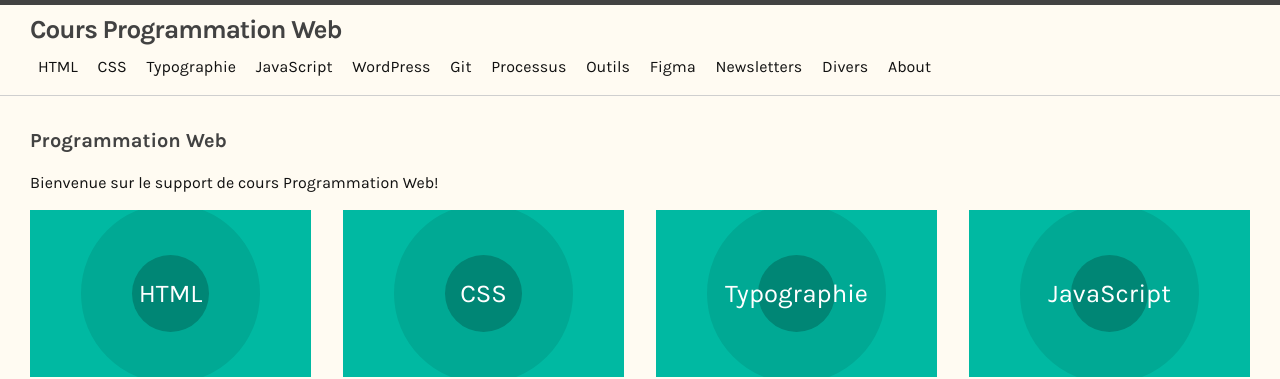
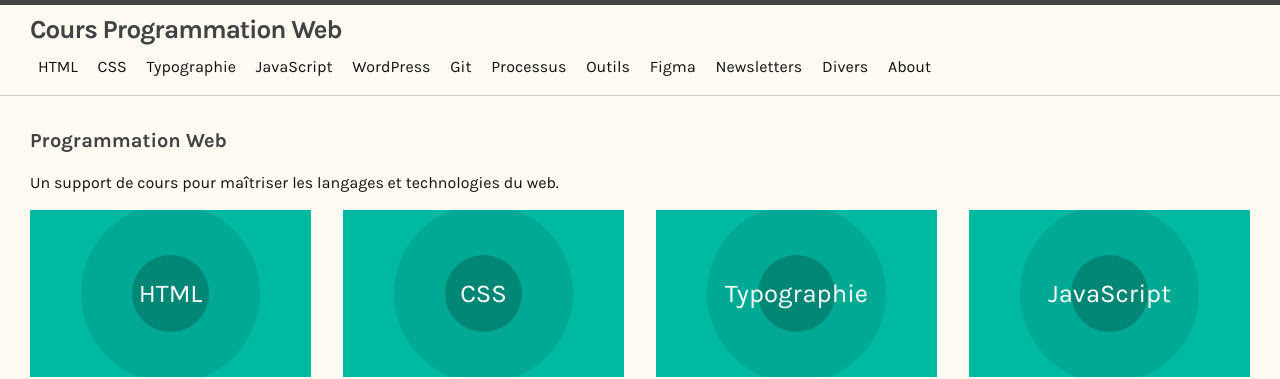
Before and after one commit to coursweb/coursweb.github.io, a Jekyll site: the page built from index.html, in a window 1280 px wide. Shown: the top 379 px of the page. Built offline with Jekyll 4.4.1, drawn with Linux system fonts in a browser that asks for light colours.

Commit message:
small corrections

```diff
--- a/index.html
+++ b/index.html
@@ -7,7 +7,7 @@ layout: default
   <h1 class="page-heading">Programmation Web</h1>
 
   <p>
-    Bienvenue sur le support de cours Programmation Web!
+    Un support de cours pour maîtriser les langages et technologies du web.
   </p>
 
    <nav class="index-menu">
--- a/js/coursweb.js
+++ b/js/coursweb.js
@@ -38,8 +38,11 @@ while (i--) {
   // sélectionner l'objet suivant
   var sibling = cards[i].nextElementSibling;
   // console.log(sibling);
-  // , et lui appliquer une classe
+  // et lui appliquer une classe
   sibling.className = "card-list";
   // sibling.style.border="1px solid #0000FF";
 
+  // TODO:
+  // modifier le contenu, remplacer les ", " dans le texte qui suit le lien.
+
 } // end while
```
